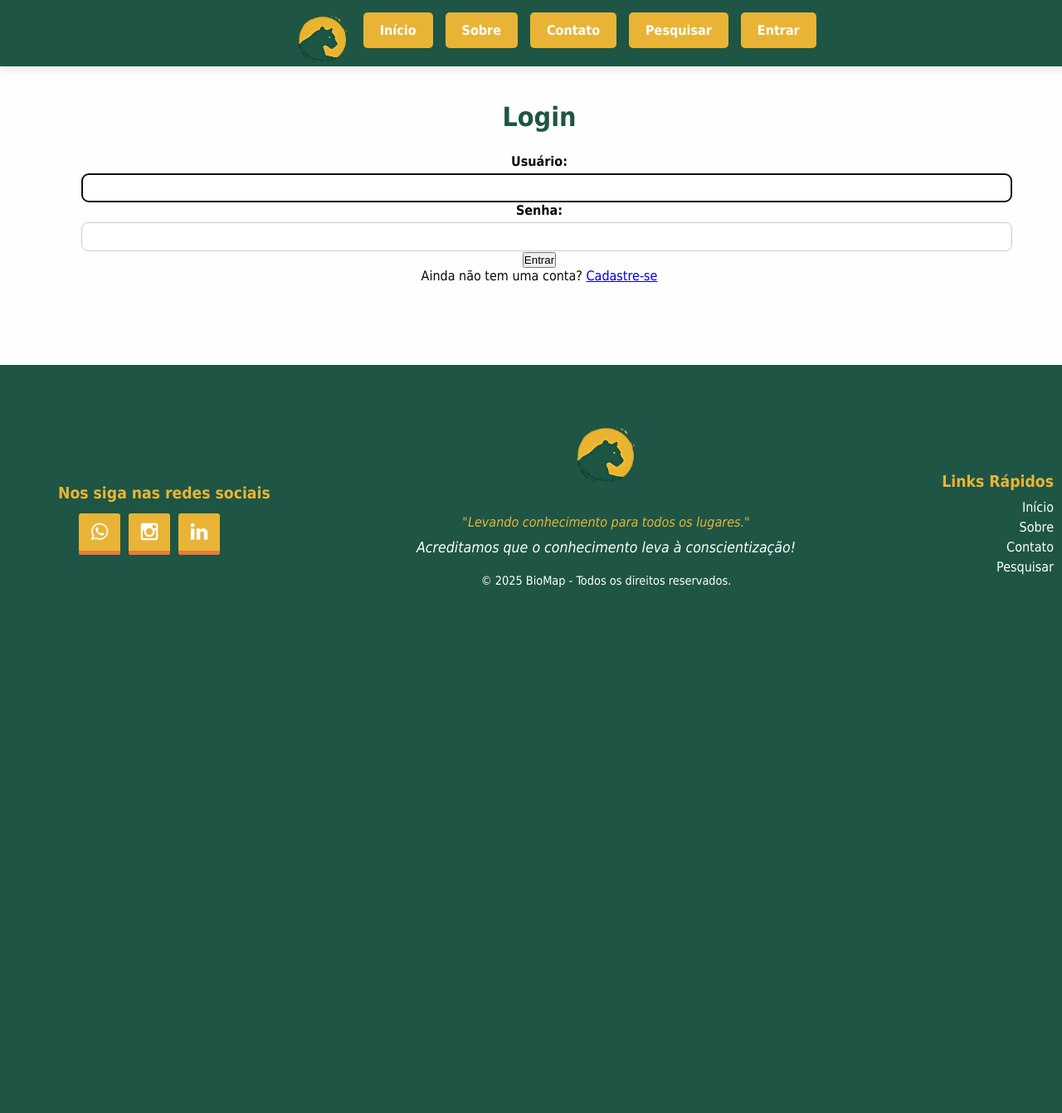
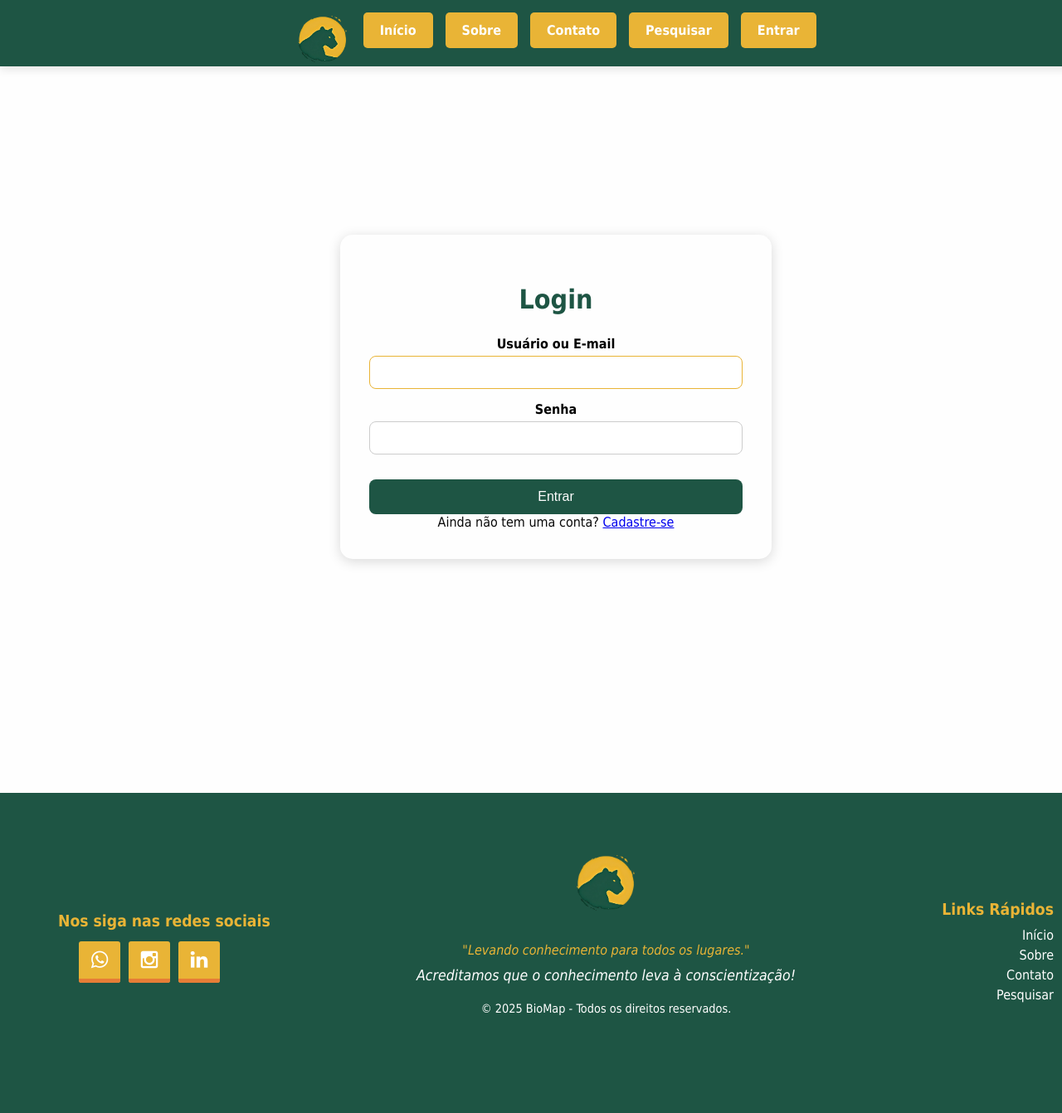
Before and after one commit to VHEB/Biomap, a Django app: page /login/ in a window 1280 px wide. Shown: the whole page at 83% size. Before the commit the page ends 708 px from the top, so only its background shows below. Run offline with Django 5.2, Linux system fonts and the light colour scheme; some web fonts are replaced.

Commit message:
style: arrumamos as paginas de login e edição

```diff
--- a/core/static/css/style.css
+++ b/core/static/css/style.css
@@ -94,7 +94,7 @@ section {
     width: 100%;
     margin: 0 auto;
     padding: 48px;
-    box-shadow: #0A0A0A;
+    box-shadow: var(--font-color);
 }
 
 /* === BARRA DE PESQUISA E DROPDOWN === */
@@ -430,59 +430,78 @@ section {
     margin-bottom: 30px;
 }
 
+/* ======================================= */
+/* === ESTILOS DE FORMULÁRIO (LOGIN/EDITAR) === */
+/* ======================================= */
+
 .form-section {
     display: flex;
     justify-content: center;
     align-items: center;
     min-height: 85vh;
+    padding: 40px 20px; /* Adiciona padding para telas pequenas */
 }
 
 .form-container {
-    background: #fff;
+    background: var(--background-color); /* Padronizado de #fff */
     padding: 35px;
     border-radius: 15px;
     box-shadow: 0 3px 15px rgba(0,0,0,0.15);
-    max-width: 600px;
+    max-width: 450px; /* Reduzindo a largura máxima para Login/Editar */
     width: 100%;
 }
 
-h2 {
+.form-container h2 {
     text-align: center;
     margin-bottom: 25px;
+    color: var(--primary-color);
 }
 
 .form-group {
     margin-bottom: 15px;
+    position: relative;
 }
 
-label {
+.form-group label {
     font-weight: 600;
     display: block;
     margin-bottom: 5px;
 }
 
-input, select, textarea {
+/* Padronizando inputs */
+input:not([type="checkbox"]),
+select,
+textarea {
     width: 100%;
-    padding: 8px;
+    padding: 10px; /* Aumentado o padding para melhor UX */
     border: 1px solid #ccc;
     border-radius: 8px;
-    font-size: 15px;
+    font-size: var(--font-size-p);
+    box-sizing: border-box; /* Garante que padding não aumente o tamanho */
+}
+
+input:focus,
+select:focus,
+textarea:focus {
+    border-color: var(--secondary-color);
+    outline: none;
 }
 
 button.btn-primary {
     width: 100%;
-    background: #007B5E;
-    color: #fff;
+    background: var(--primary-color); /* Padronizado de #007B5E */
+    color: var(--background-color); /* Padronizado de #fff */
     border: none;
-    padding: 10px;
+    padding: 12px; /* Aumentado o padding */
     border-radius: 8px;
-    font-size: 16px;
+    font-size: var(--font-size-h5);
     cursor: pointer;
     transition: 0.2s;
+    margin-top: 15px; /* Adicionado margem superior */
 }
 
 button.btn-primary:hover {
-    background: #005f46;
+    background: #184437; /* Tonalidade escura para o hover de primary */
 }
 
 .extra-fields {
--- a/core/templates/login.html
+++ b/core/templates/login.html
@@ -1,17 +1,35 @@
 {% extends "base.html" %}
 
 {% block content %}
-<h2>Login</h2>
+<section class="form-section">
+    <div class="form-container">
+        <h2>Login</h2>
 
-    {% if form.errors %}
-        <p style="color: red;">Usuário ou senha inválidos.</p>
-    {% endif %}
+        <form method="post">
+            {% csrf_token %}
 
-    <form method="post">
-        {% csrf_token %}
-        {{ form.as_p }}
-        <button type="submit">Entrar</button>
-    </form>
+            {% if form.errors %}
+                <div class="error-message">
+                    <p>Usuário ou senha inválidos. Por favor, tente novamente.</p>
+                </div>
+            {% endif %}
 
-    <p>Ainda não tem uma conta? <a href="{% url 'cadastro_usuario' %}">Cadastre-se</a></p>
+            <div class="form-group">
+                <label for="{{ form.username.id_for_label }}">Usuário ou E-mail</label>
+                {{ form.username }}
+            </div>
+
+            <div class="form-group">
+                <label for="{{ form.password.id_for_label }}">Senha</label>
+                {{ form.password }}
+            </div>
+
+            <button type="submit" class="btn-primary">Entrar</button>
+        </form>
+
+        <p class="text-center">
+            Ainda não tem uma conta? <a href="{% url 'cadastro_usuario' %}">Cadastre-se</a>
+        </p>
+    </div>
+</section>
 {% endblock %}
```
Also changed, not shown: other parts of core/static/css/style.css (+31 -31 lines), core/templates/editar_usuario.html (+33 -12 lines).
